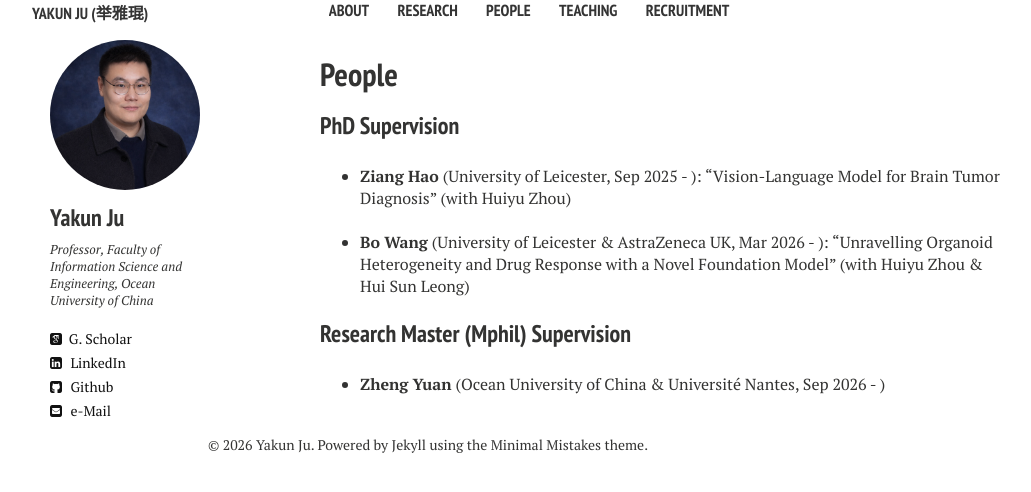
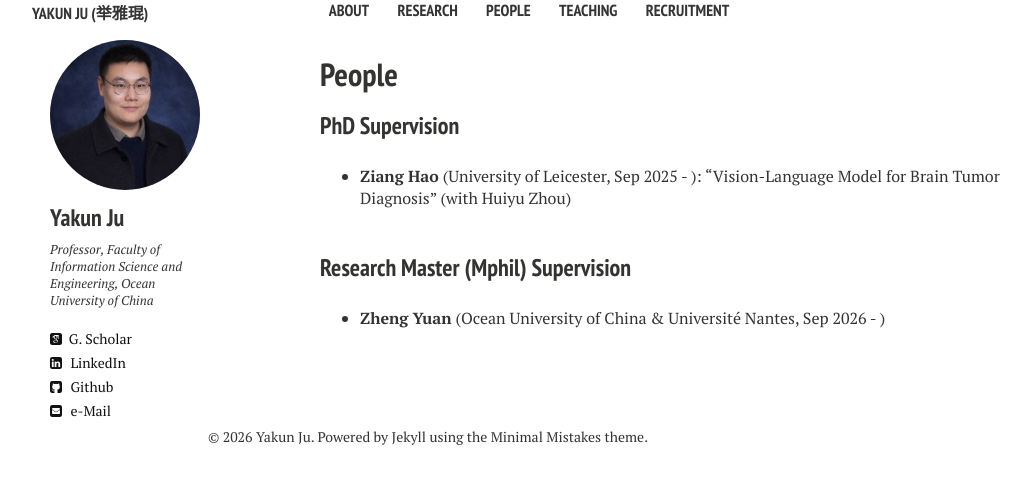
Before and after one commit to juyakun/juyakun.github.io, a Jekyll site: the page built from people.md, in a window 1280 px wide. Shown: the top 492 px of the page, without its empty margins (112-1143 px from the left). Built offline with Jekyll 4.4.1, drawn with Linux system fonts in a browser that asks for light colours; nearby versions of some CDN libraries.

Commit message:
Update PhD supervision details for Bo Wang

```diff
--- a/people.md
+++ b/people.md
@@ -10,7 +10,7 @@ comments: false
 * **Ziang Hao** (University of Leicester, Sep 2025 - ):  "Vision-Language Model for Brain Tumor Diagnosis" (with Huiyu Zhou)
 <br>
 <br>
-* **Bo Wang** (University of Leicester & AstraZeneca UK, Mar 2026 - ):  "Unravelling Organoid Heterogeneity and Drug Response with a Novel Foundation Model" (with Huiyu Zhou & Hui Sun Leong)
+
 
 
 ### Research Master (Mphil) Supervision
```
